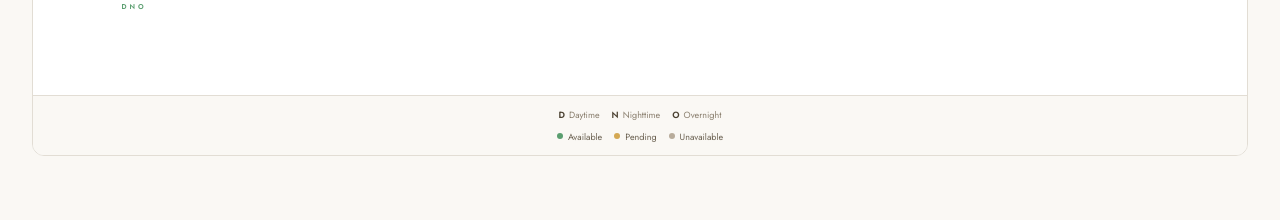
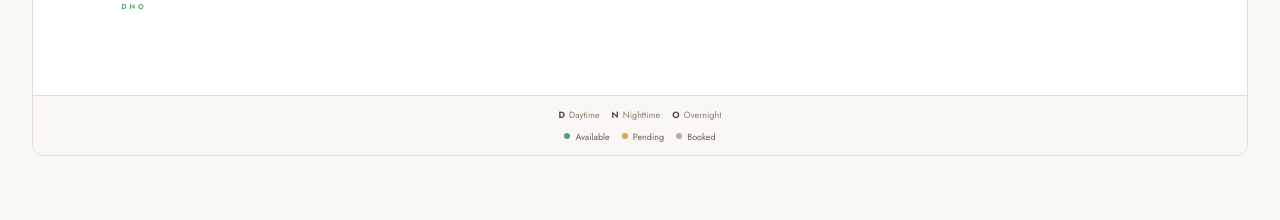
Before and after one commit to rrlWakai/Premier-Rentalss, a React (Vite) app in the folder premier-rentals/: page / in a window 1280 px wide. Shown: the part 3200-3420 px from the top of the page. Built offline with nearby package versions, Linux system fonts and the light colour scheme; no server answers; the database is empty; the HTML template or start-up script is replaced by a standard one.

Commit message:
improved

```diff
--- a/premier-rentals/src/components/AvailabilityCalendar/StatusLegend.tsx
+++ b/premier-rentals/src/components/AvailabilityCalendar/StatusLegend.tsx
@@ -7,7 +7,7 @@ const SLOT_ITEMS = [
 const STATUS_ITEMS = [
   { color: "#5a9e6f", label: "Available" },
   { color: "#d4a853", label: "Pending" },
-  { color: "#b8ac9b", label: "Unavailable" },
+  { color: "#b8ac9b", label: "Booked" },
 ] as const;
 
 export default function StatusLegend() {
```
